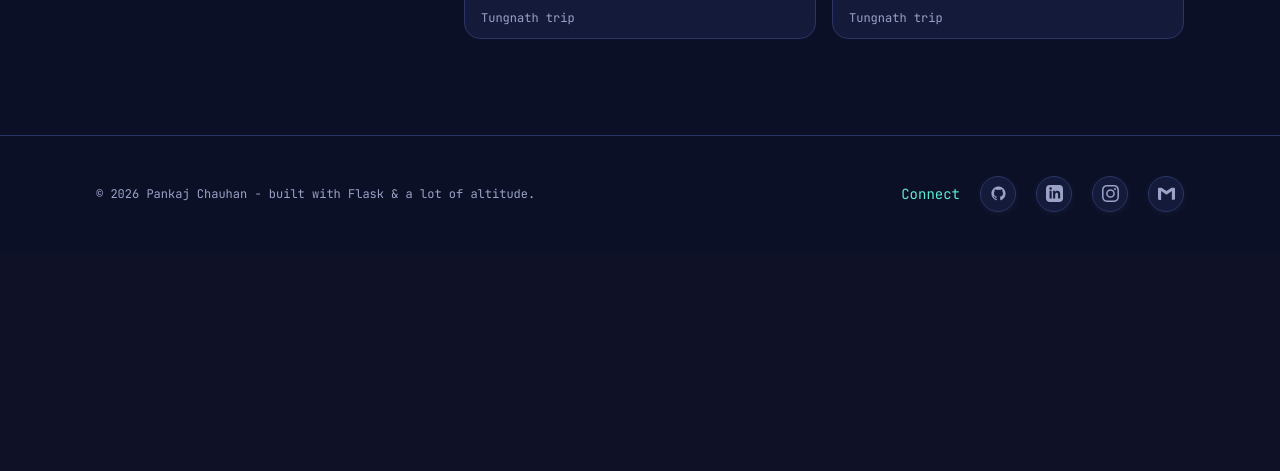
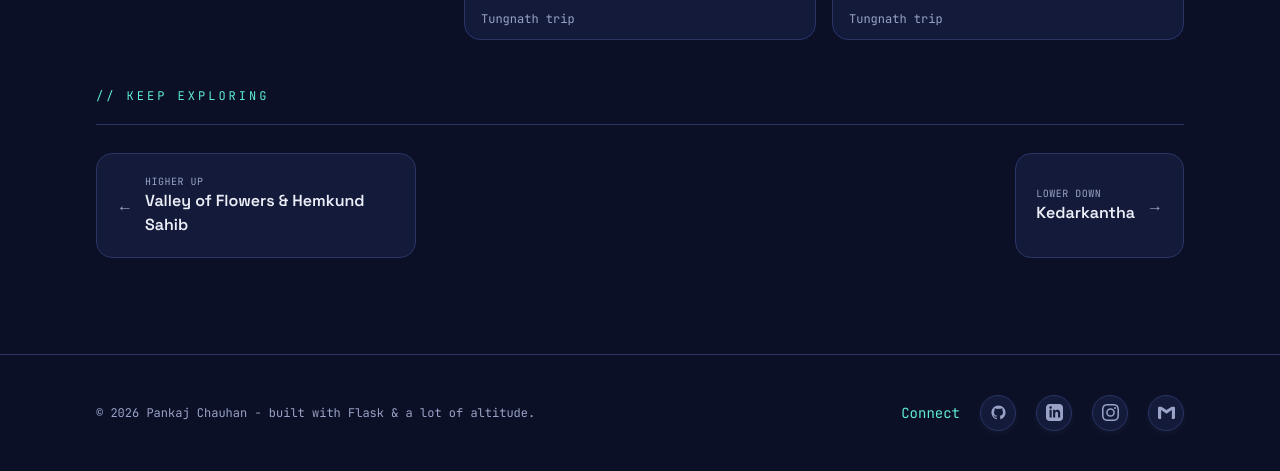
Before and after one commit to PankajChauhanji/my_portfolio, a Flask app: page /explorer/chandrashila/ in a window 1280 px wide. Shown: the part 2354-2825 px from the top of the page. Before the commit the page ends 2566 px from the top, so only its background shows below. Run offline with Flask 3, Linux system fonts and the light colour scheme; some libraries are stand-ins or nearby versions.

Commit message:
Update explorer detail page template

```diff
--- a/templates/explorer_detail.html
+++ b/templates/explorer_detail.html
@@ -3,7 +3,8 @@
 {% block meta_description %}{{ entry.summary }}{% endblock %}
 {% block og_title %}{{ entry.title }} — {{ entry.region }}{% endblock %}
 {% block og_description %}{{ entry.summary }}{% endblock %}
-{% block og_image %}{{ entry.cover }}{% endblock %}
+{% block og_image %}{{ site.domain }}{{ entry.cover }}{% endblock %}
+{% block og_image_dims %}{% endblock %}
 {% block content %}
 <section class="max-w-content mx-auto px-5 sm:px-8 pt-8">
   <a href="{{ url_for('explorer') }}" class="font-mono text-sm text-muted hover:text-glacier transition-colors inline-flex items-center gap-1.5"><span aria-hidden="true">&larr;</span> all treks</a>
@@ -26,7 +27,7 @@
 <section class="max-w-content mx-auto px-5 sm:px-8 pt-8">
   <div class="grid grid-cols-2 sm:grid-cols-4 gap-3 sm:gap-4">
     {% for s in entry.stats %}
-    <div class="reveal card rounded-2xl p-4 sm:p-5">
+    <div class="reveal card rounded-2xl p-4 sm:p-5" style="border-top:2px solid {{ accent_colors[loop.index0 % accent_colors|length] }}">
       <div class="font-mono text-[11px] uppercase tracking-wider text-muted">{{ s.label }}</div>
       <div class="font-display font-bold text-xl sm:text-2xl text-text mt-1">{{ s.value }}</div>
     </div>
@@ -54,6 +55,33 @@
   </div>
 </section>
 
+{% if prev_entry or next_entry %}
+<!-- PREV / NEXT -->
+<section class="max-w-content mx-auto px-5 sm:px-8 pt-12">
+  <p class="eyebrow reveal mb-5">// keep exploring</p>
+  <div class="reveal flex flex-col sm:flex-row justify-between gap-4" style="border-top:1px solid var(--border); padding-top:1.75rem">
+    {% if prev_entry %}
+    <a href="{{ url_for('explorer_detail', slug=prev_entry.slug) }}" class="card rounded-2xl p-5 trek-nav-card flex items-center gap-3 group">
+      <span aria-hidden="true" class="text-muted group-hover:text-glacier transition-colors">&larr;</span>
+      <div>
+        <div class="font-mono text-[10px] uppercase tracking-wider text-muted">Higher up</div>
+        <div class="font-display font-semibold text-text group-hover:text-glacier transition-colors">{{ prev_entry.title }}</div>
+      </div>
+    </a>
+    {% endif %}
+    {% if next_entry %}
+    <a href="{{ url_for('explorer_detail', slug=next_entry.slug) }}" class="card rounded-2xl p-5 trek-nav-card flex items-center justify-end gap-3 text-right group sm:ml-auto">
+      <div>
+        <div class="font-mono text-[10px] uppercase tracking-wider text-muted">Lower down</div>
+        <div class="font-display font-semibold text-text group-hover:text-glacier transition-colors">{{ next_entry.title }}</div>
+      </div>
+      <span aria-hidden="true" class="text-muted group-hover:text-glacier transition-colors">&rarr;</span>
+    </a>
+    {% endif %}
+  </div>
+</section>
+{% endif %}
+
 <!-- Lightbox -->
 <div id="lightbox" class="fixed inset-0 z-50 hidden items-center justify-center p-5" style="background:rgba(8,10,24,0.9);backdrop-filter:blur(6px)">
   <button id="lightbox-prev" type="button" aria-label="Previous photo" class="absolute left-4 sm:left-6 top-1/2 -translate-y-1/2 w-11 h-11 rounded-full border border-white/30 text-white text-xl hover:bg-white/10 transition-colors z-10">&#8249;</button>
```
